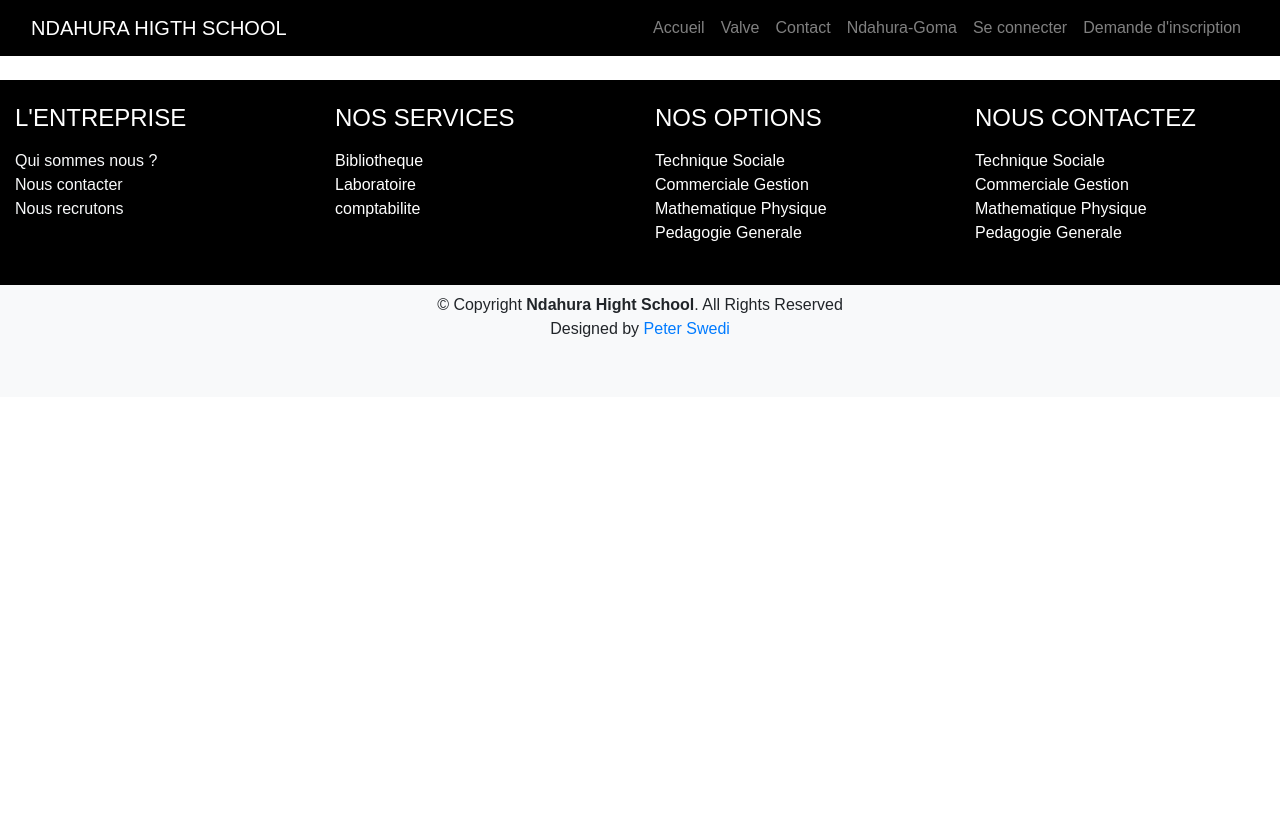
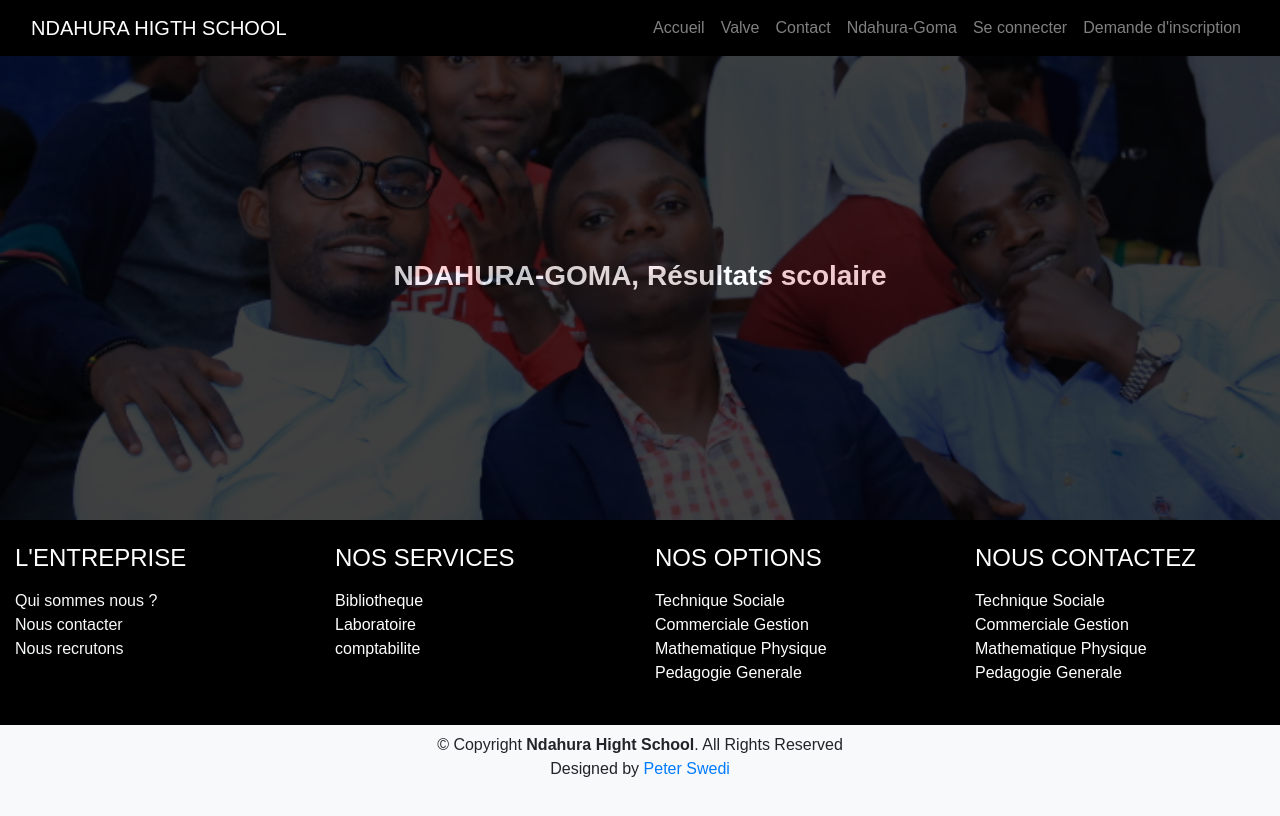
Before and after one commit to IbrahimBagalwa/school_app, a React (Create React App) app: page /valve in a window 1280 px wide. Shown: the top 816 px of the page. Built offline with nearby package versions, Linux system fonts and the light colour scheme; a web font is replaced by a local one.

Commit message:
home page

```diff
--- a/src/components/nav/hearder.jsx
+++ b/src/components/nav/hearder.jsx
@@ -20,7 +20,7 @@ function Header() {
                                 <Link className="nav-link" to='/'>Accueil</Link>
                             </li>
                             <li className="nav-item drop-down">
-                                <Link className="nav-link" to='/'>Valve</Link>
+                                <Link className="nav-link" to='/valve'>Valve</Link>
                             </li>
                             <li className="nav-item">
                                 <Link className="nav-link" to='/'>Contact</Link>
--- a/src/components/nav/style.css
+++ b/src/components/nav/style.css
@@ -31,6 +31,6 @@ nav.title{
 {
     position: relative;
     /* padding-top: 30px; */
-    margin-top: 80px;
+    margin-top:40px;
     width: 100%;
 }
--- a/src/pages/valve/style.valve.css
+++ b/src/pages/valve/style.valve.css
@@ -2,9 +2,9 @@
     position: relative;
     display: flex;
     flex-direction: column;
-    /* justify-content: center; */
-    /* align-items: center; */
-    height: 80vh;
+    justify-content: center;
+    align-items: center;
+    height: 60vh;
     background-color: black;
 }
 
--- a/src/pages/valve/valve.page.jsx
+++ b/src/pages/valve/valve.page.jsx
@@ -1,10 +1,11 @@
-import React from 'react'
+import React from 'react';
+import './style.valve.css';
 
 export default function Valve() {
     return (
         <div className="hero">
             <div className="hero-info">
-                <h3 className="font-weight-bold text-white mb-0">NDAHURA-GOMA, Résultats scolaire</h3>
+                <h3 className="font-weight-bold text-white text-center">NDAHURA-GOMA, Résultats scolaire</h3>
             </div>
         </div>
     )
--- a/src/routes/routes.js
+++ b/src/routes/routes.js
@@ -1,4 +1,5 @@
 import Home from "../pages/home/home.page";
+import Valve from "../pages/valve/valve.page";
 
 
 const routes = [
@@ -9,6 +10,14 @@ const routes = [
         protected: false,
         exact: true,
         nav: false
+    },
+    {
+        name: 'valve',
+        path: "/valve",
+        component: Valve,
+        protected: false,
+        exact: true,
+        nav: false
     }
 ]
 export default routes;
```
